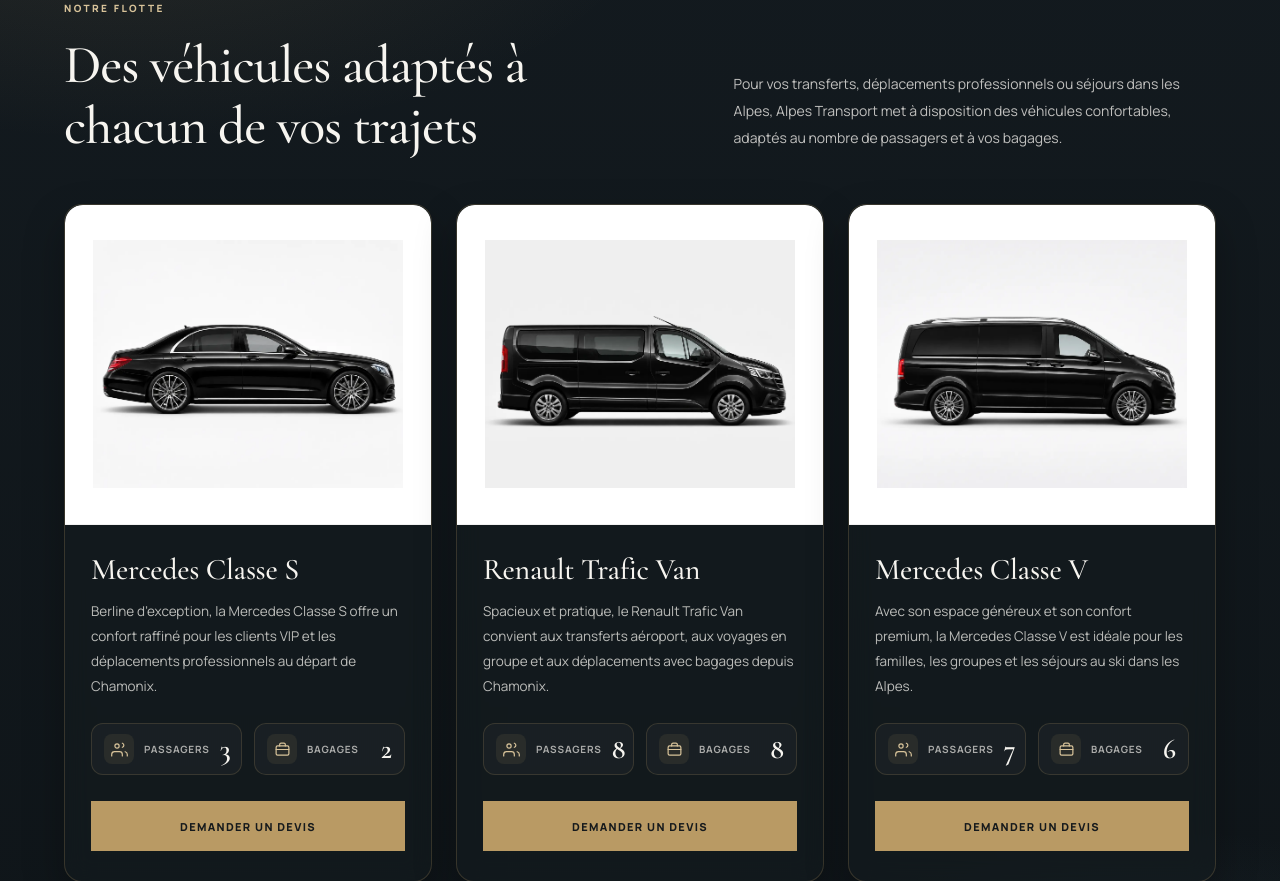
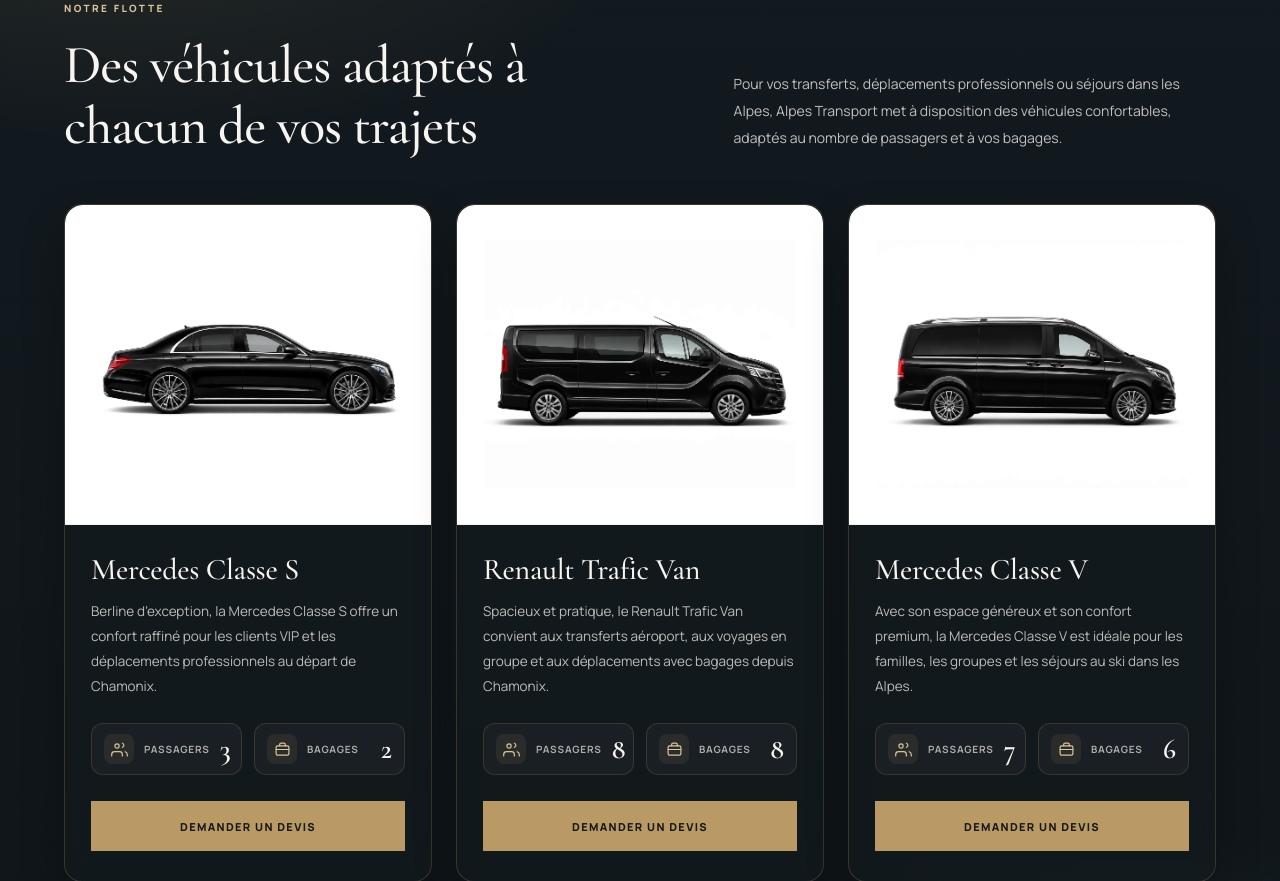
Before and after one commit to hudson661523-afk/Alpes, a PHP site: page / in a window 1280 px wide. Shown: the part 5348-6229 px from the top of the page. Run offline with PHP 8.4, Linux system fonts and the light colour scheme; some libraries are stand-ins or nearby versions.

Commit message:
Use transparent PNG fleet images on white background

```diff
--- a/index.php
+++ b/index.php
@@ -139,7 +139,7 @@ $config = site_config();
                 <div class="fleet-grid">
                     <article class="fleet-card">
                         <div class="fleet-card-media">
-                            <img src="<?= e(asset('images/alpes-fleet-mercedes-s-class.webp')) ?>" alt="Mercedes Classe S noire pour vos déplacements privés à Chamonix" width="1122" height="1402" loading="lazy" decoding="async">
+                            <img src="<?= e(asset('images/alpes-fleet-mercedes-s-class.png')) ?>" alt="Mercedes Classe S noire pour vos déplacements privés à Chamonix" width="1402" height="1122" loading="lazy" decoding="async">
                         </div>
                         <div class="fleet-card-body">
                             <h3>Mercedes Classe S</h3>
@@ -162,7 +162,7 @@ $config = site_config();
 
                     <article class="fleet-card">
                         <div class="fleet-card-media">
-                            <img src="<?= e(asset('images/alpes-fleet-renault-trafic.webp')) ?>" alt="Renault Trafic noir pour les transferts de groupe à Chamonix" width="1122" height="1402" loading="lazy" decoding="async">
+                            <img src="<?= e(asset('images/alpes-fleet-renault-trafic.png')) ?>" alt="Renault Trafic noir pour les transferts de groupe à Chamonix" width="1402" height="1122" loading="lazy" decoding="async">
                         </div>
                         <div class="fleet-card-body">
                             <h3>Renault Trafic Van</h3>
@@ -185,7 +185,7 @@ $config = site_config();
 
                     <article class="fleet-card">
                         <div class="fleet-card-media">
-                            <img src="<?= e(asset('images/alpes-fleet-mercedes-v-class.webp')) ?>" alt="Mercedes Classe V noire pour les transferts privés dans les Alpes" width="1122" height="1402" loading="lazy" decoding="async">
+                            <img src="<?= e(asset('images/alpes-fleet-mercedes-v-class.png')) ?>" alt="Mercedes Classe V noire pour les transferts privés dans les Alpes" width="1402" height="1122" loading="lazy" decoding="async">
                         </div>
                         <div class="fleet-card-body">
                             <h3>Mercedes Classe V</h3>
```
